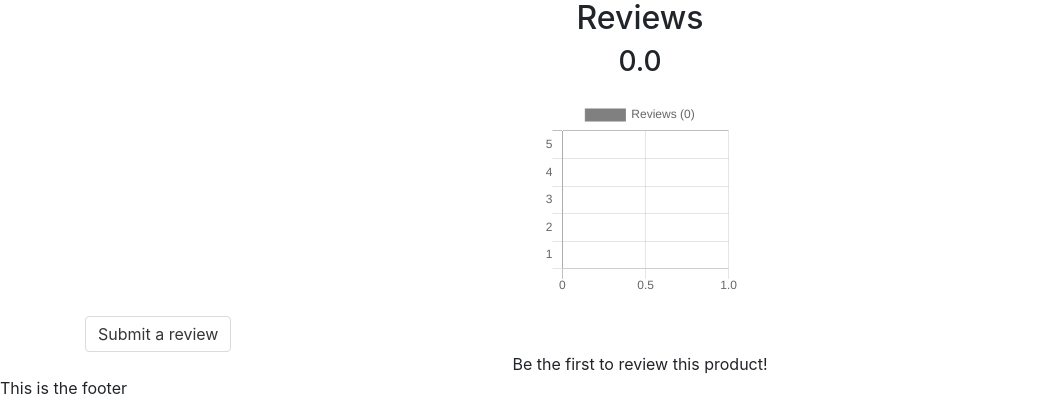
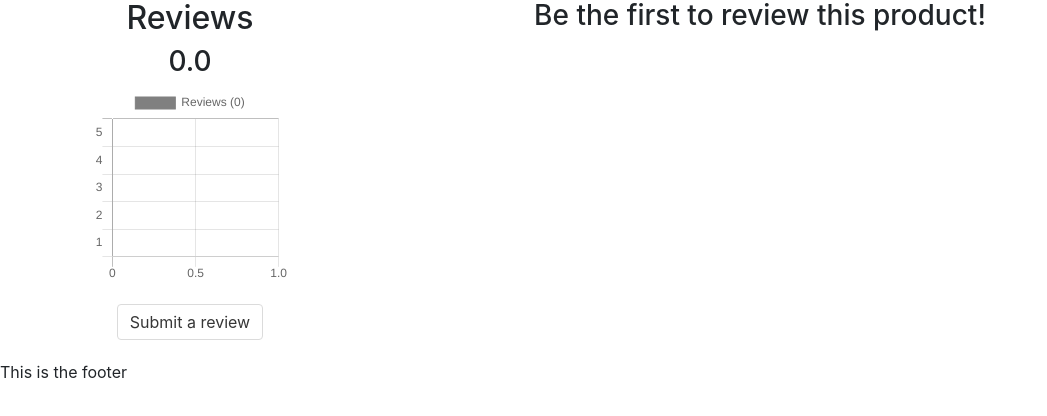
Before and after one commit to awang617/Message, a Flask app: page /shop/product/prettily-presuming in a window 1280 px wide. Shown: the part 393-809 px from the top of the page, without its empty margins (0-1047 px from the left). After the commit the page ends 771 px from the top, so only its background shows below. Run offline with Flask 2, Linux system fonts and the light colour scheme; a user stored in the database is signed in; data comes from the database, SQL or seed files in the repository; some libraries are stand-ins or nearby versions.

Commit message:
update the layout

```diff
--- a/templates/confirmation.html
+++ b/templates/confirmation.html
@@ -30,8 +30,8 @@
             <h3>Your Order</h3>
             {% for item in cart %}
             <p>{{item.product.name}} ${{item.subtotal}}</p>
-            <a href="/add_to_cart/{{item.product.id}}" class="button">+</a>
-            {{item.quantity}}
+            <img src="{{item.product.image}}" style="height:200px; width: 200px">
+            <p>QTY: {{item.quantity}}</p>
             {% endfor %}
             <p>Total: ${{order.total_cost}}</p>
         </div>
--- a/templates/productDetails.html
+++ b/templates/productDetails.html
@@ -8,6 +8,7 @@
             <img src="{{product.image}}" class="image-fluid">
         </div>
         <div class="col-sm-6">
+            <a href="/shop">&#8592; Back</a>
             <h3>{{product.name}}</h3>
             <p>{{product.description}}</p>
             <p>${{product.price}}</p>
@@ -18,23 +19,23 @@
     </div>
 </div>
 
-<section class="reviews">
+
+
+<div class="container reviews">
+    <div class="row">
+        <div class="col-sm-4">
                 <h2>Reviews</h2>
                 <h3>{{product.average_rating}}</h3>
-</section>
-
             <div class="chart-container" style="position: relative">
                 <canvas id="myChart" width="400" height="400"></canvas>
             </div>
 
-<div class="container">
-    <div class=" ">
             <button class="button review-form">Submit a review</button>
             <div class="row hidden review">
-            <div class="col-sm-4">
+                <div class="">
                     <form method="POST" action="" class="form form-group">
                         {{ form.hidden_tag() }}
-                    {% for field in form %}
+                        {% for field in form if field.widget.input_type != 'hidden'%}
                         {{ render_field(field) }}
                         {% endfor %}
                         <!-- <a type="submit" class="button" id="submit">Submit Review</a> -->
@@ -44,12 +45,12 @@
             </div>
         </div>
 
-    <div class="row justify-content-center">
+        <div class="col-sm-8">
 
         {% if reviews %}
             {% for review in reviews %}
-                <div class="col-sm-8">
-                    <div class="card">
+                <div class=>
+                    <div class="card review-card">
                     <h5>{{review.title}}</h5>
                     <p>Written by: {{review.user.fname}} {{review.user.lname}}</p>
                     <p>Rating: {{review.rating}}</p>
@@ -63,13 +64,15 @@
                 </div>
             {% endfor %}
         {% else %}
-        <div class="order-1">
-            Be the first to review this product!
-        </div>
+
+            <h3>Be the first to review this product!</h3>
+
         {% endif %}
 
         </div>
     </div>
+</div>
+
 <script src="https://cdn.jsdelivr.net/npm/chart.js@2.8.0"></script>
 <script src="{{ url_for('static', filename='productDetails.js') }}"></script>
 
--- a/templates/shop.html
+++ b/templates/shop.html
@@ -1,7 +1,7 @@
 {% extends "layout.html" %}
 
 {% block content %}
-<div class="container"></div>
+<div class="container">
     <div class="row justify-content-center">
         <a href="/shop" class="button">Shop all</a>
         <a href="/shop/bouquet" class="button">Bouquets</a>
```
Also changed, not shown: templates/cart.html (+32 -4 lines), templates/shipping.html (+6 -6 lines). Lines whose indentation alone changed are shown as unchanged.
